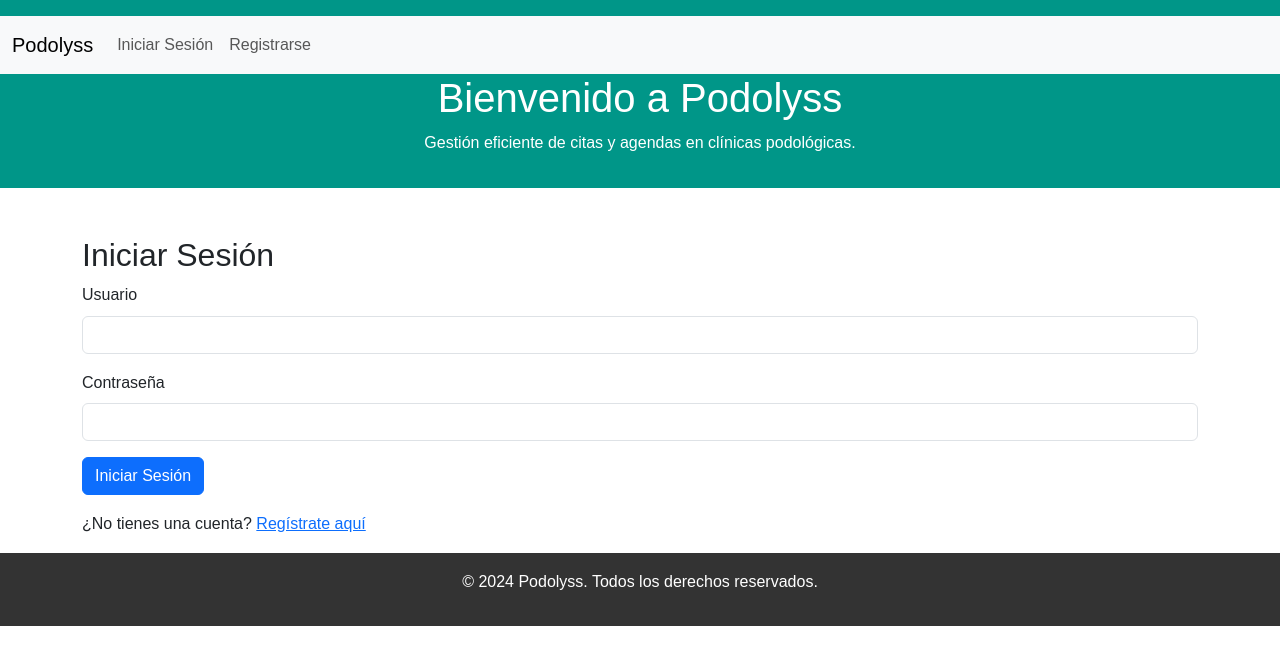
After one commit to proyecto-integracion-podoliss/clinica-podoliss, a Django app: page /login/ in a window 1280 px wide. The commit adds this page. Shown: the top 665 px of the page. Run offline with Django 5.2, Linux system fonts and the light colour scheme.

Commit message:
agregando el registro y login

```diff
--- a/podolyss/gestion_citas/templates/base.html
+++ b/podolyss/gestion_citas/templates/base.html
@@ -8,32 +8,37 @@
     <title>Landing Page</title>
     <link href="https://cdn.jsdelivr.net/npm/bootstrap@5.3.3/dist/css/bootstrap.min.css" rel="stylesheet"
         integrity="sha384-QWTKZyjpPEjISv5WaRU9OFeRpok6YctnYmDr5pNlyT2bRjXh0JMhjY6hW+ALEwIH" crossorigin="anonymous">
-    <link rel="stylesheet" href="{% static 'css/styles.css' %}">
+    <link rel="stylesheet" href="{% static 'css/style.css' %}">
 </head>
 
 <body>
     <header>
         <nav class="navbar navbar-expand-lg bg-body-tertiary">
             <div class="container-fluid">
-                <a class="navbar-brand" href="#">Navbar</a>
+                <a class="navbar-brand" href="#">Podolyss</a>
                 <button class="navbar-toggler" type="button" data-bs-toggle="collapse" data-bs-target="#navbarNav"
                     aria-controls="navbarNav" aria-expanded="false" aria-label="Toggle navigation">
                     <span class="navbar-toggler-icon"></span>
                 </button>
                 <div class="collapse navbar-collapse" id="navbarNav">
                     <ul class="navbar-nav">
-                        <li class="nav-item">
-                            <a class="nav-link active" aria-current="page" href="#">Home</a>
-                        </li>
-                        <li class="nav-item">
-                            <a class="nav-link" href="#">Features</a>
-                        </li>
-                        <li class="nav-item">
-                            <a class="nav-link" href="#">Pricing</a>
-                        </li>
-                        <li class="nav-item">
-                            <a class="nav-link disabled" aria-disabled="true">Disabled</a>
-                        </li>
+                        {% if user.is_authenticated %}
+                            <li class="nav-item">
+                                <form method="post" action="{% url 'logout' %}" style="display: inline;">
+                                    {% csrf_token %}
+                                    <button type="submit" class="btn btn-link nav-link" style="padding: 0; border: none; background: none;">
+                                        Cerrar Sesión
+                                    </button>
+                                </form>
+                            </li>
+                        {% else %}
+                            <li class="nav-item">
+                                <a class="nav-link" href="{% url 'login' %}">Iniciar Sesión</a>
+                            </li>
+                            <li class="nav-item">
+                                <a class="nav-link" href="{% url 'registro' %}">Registrarse</a>
+                            </li>
+                        {% endif %}
                     </ul>
                 </div>
             </div>
--- /dev/null
+++ b/podolyss/gestion_citas/templates/registration/login.html
@@ -0,0 +1,22 @@
+{% extends "base.html" %}
+
+{% block content %}
+<div class="container mt-5">
+    <h2>Iniciar Sesión</h2>
+    <form method="post">
+        {% csrf_token %}
+        <div class="mb-3">
+            <label for="username" class="form-label">Usuario</label>
+            <input type="text" class="form-control" id="username" name="username" required>
+        </div>
+        <div class="mb-3">
+            <label for="password" class="form-label">Contraseña</label>
+            <input type="password" class="form-control" id="password" name="password" required>
+        </div>
+        <button type="submit" class="btn btn-primary">Iniciar Sesión</button>
+    </form>
+    <p class="mt-3">
+        ¿No tienes una cuenta? <a href="{% url 'registro' %}">Regístrate aquí</a>
+    </p>
+</div>
+{% endblock %}
--- a/podolyss/gestion_citas/views.py
+++ b/podolyss/gestion_citas/views.py
@@ -1,5 +1,9 @@
-from django.views.generic import TemplateView
-
+from django.views.generic import TemplateView, CreateView
+from django.contrib.auth.views import LoginView
+from django.urls import reverse_lazy
+from django.contrib.auth.mixins import LoginRequiredMixin
+from django.shortcuts import redirect
+from .forms import RegistroForm
 
 class LandingPageView(TemplateView):
     template_name = "landing_page.html"
@@ -13,3 +17,41 @@
             "Notificaciones y recordatorios",
         ]
         return context
+
+
+class CustomLoginView(LoginView):
+    template_name = 'registration/login.html'
+
+    def get_success_url(self):
+        if self.request.user.rol == 'paciente':
+            return reverse_lazy('pagina_paciente')
+        elif self.request.user.rol == 'profesional':
+            return reverse_lazy('pagina_profesional')
+        else:
+            return reverse_lazy('landing_page')
+
+
+class RegistroView(CreateView):
+    template_name = 'registration/registro.html'
+    form_class = RegistroForm
+    success_url = reverse_lazy('login')  # Redirigir al login después del registro
+
+
+class PacienteView(LoginRequiredMixin, TemplateView):
+    template_name = 'roles/pagina_paciente.html'
+
+    def dispatch(self, request, *args, **kwargs):
+        # Redirige a la página correspondiente si el rol no es paciente
+        if request.user.rol != 'paciente':
+            return redirect('pagina_profesional')  # O algún otro manejo
+        return super().dispatch(request, *args, **kwargs)
+
+
+class ProfesionalView(LoginRequiredMixin, TemplateView):
+    template_name = 'roles/pagina_profesional.html'
+
+    def dispatch(self, request, *args, **kwargs):
+        # Redirige a la página correspondiente si el rol no es profesional
+        if request.user.rol != 'profesional':
+            return redirect('pagina_paciente')  # O algún otro manejo
+        return super().dispatch(request, *args, **kwargs)
--- a/podolyss/podolyss/settings.py
+++ b/podolyss/podolyss/settings.py
@@ -127,3 +127,7 @@
 
 
 AUTH_USER_MODEL = 'gestion_citas.Usuario' #para utilizar nuestro usuario customizado
+
+
+LOGIN_REDIRECT_URL = '/'
+LOGOUT_REDIRECT_URL = '/'
--- a/podolyss/podolyss/urls.py
+++ b/podolyss/podolyss/urls.py
@@ -1,8 +1,14 @@
 from django.contrib import admin
 from django.urls import path
-from gestion_citas.views import LandingPageView
+from gestion_citas.views import LandingPageView, CustomLoginView, RegistroView, PacienteView, ProfesionalView
+from django.contrib.auth.views import LogoutView
 
 urlpatterns = [
     path('admin/', admin.site.urls),
     path('', LandingPageView.as_view(), name='landing_page'),
+    path('login/', CustomLoginView.as_view(), name='login'),
+    path('logout/', LogoutView.as_view(), name='logout'),
+    path('registro/', RegistroView.as_view(), name='registro'),
+    path('paciente/', PacienteView.as_view(), name='pagina_paciente'),
+    path('profesional/', ProfesionalView.as_view(), name='pagina_profesional'),
 ]
```
Also changed, not shown: podolyss/gestion_citas/forms.py (added, +22 -0 lines), podolyss/gestion_citas/templates/registration/registro.html (added, +15 -0 lines), podolyss/gestion_citas/templates/roles/pagina_pacientes.html (added).
